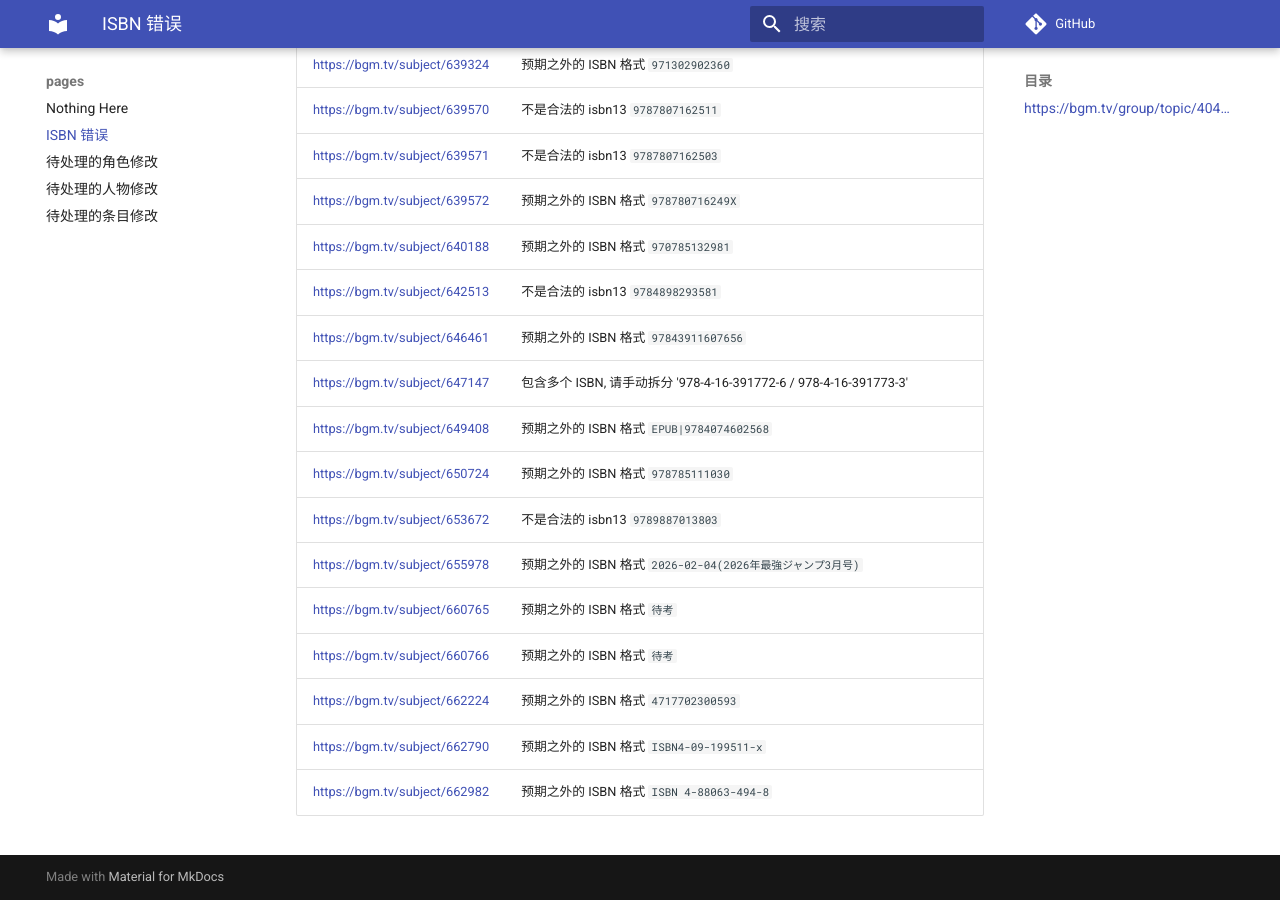
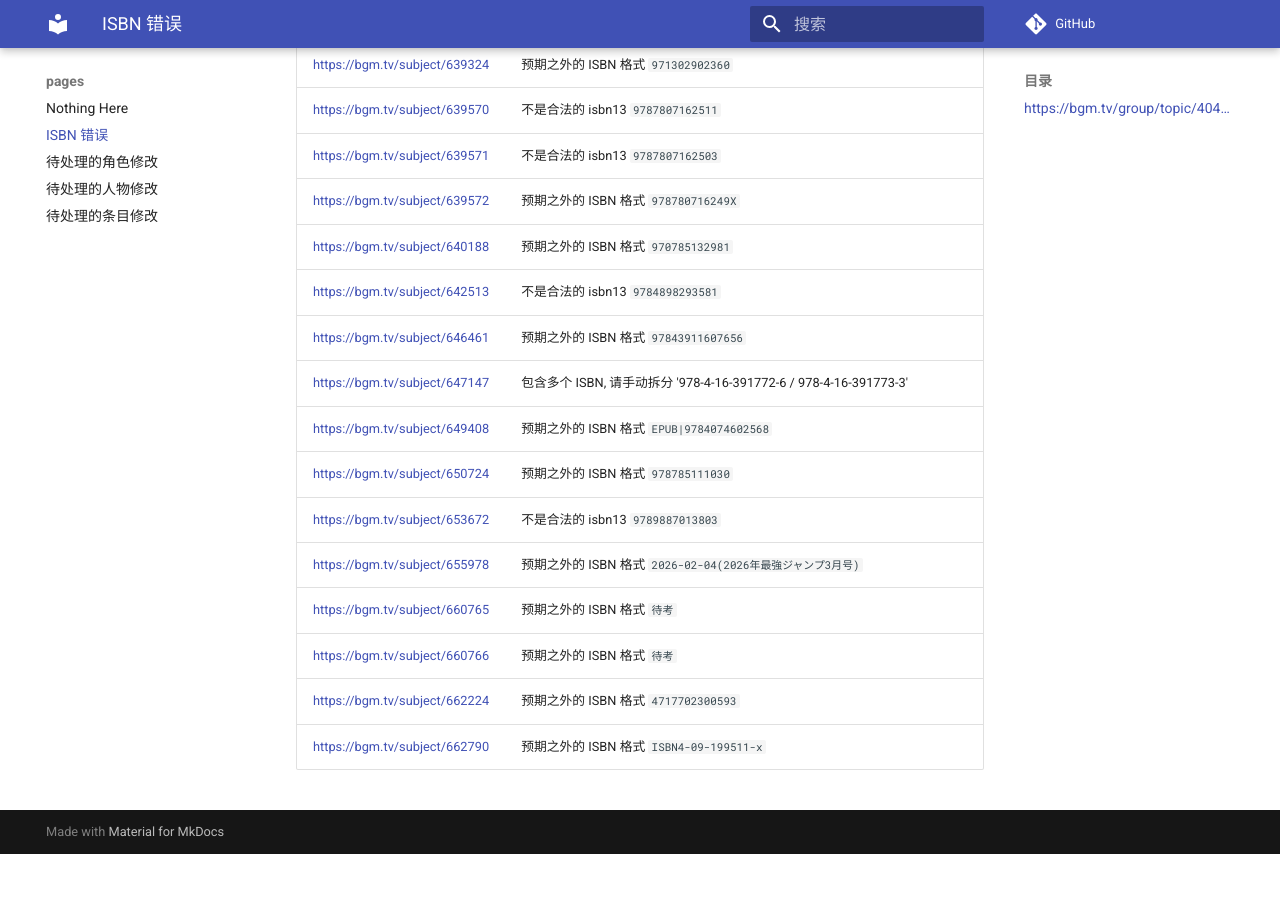
Before and after one commit to trim21/bangumi-pages, an MkDocs documentation site: the page built from docs/isbn.md, in a window 1280 px wide and 900 px high, scrolled down 10936 px. Built offline with MkDocs 1.6.1 and Material for MkDocs 9.7.7, drawn with Linux system fonts in a browser that asks for light colours; comment, search, counter and statistics services are not loaded; after the commit the page ends 11790 px from its top, so only the background shows below that; part of the change alters nothing that is shown.

Commit message:
update isbn.md

```diff
--- a/docs/isbn.md
+++ b/docs/isbn.md
@@ -1,7 +1,7 @@
 # ISBN 错误
 ## <https://bgm.tv/group/topic/404801>
 
-total 251
+total 250
 
 | url | error |
 | --- |  ---  |
@@ -255,4 +255,3 @@ total 251
 | <https://bgm.tv/subject/660766> | 预期之外的 ISBN 格式 `待考` |
 | <https://bgm.tv/subject/662224> | 预期之外的 ISBN 格式 `4717702300593` |
 | <https://bgm.tv/subject/662790> | 预期之外的 ISBN 格式 `ISBN4-09-199511-x` |
-| <https://bgm.tv/subject/662982> | 预期之外的 ISBN 格式 `ISBN 4-88063-494-8` |
```
